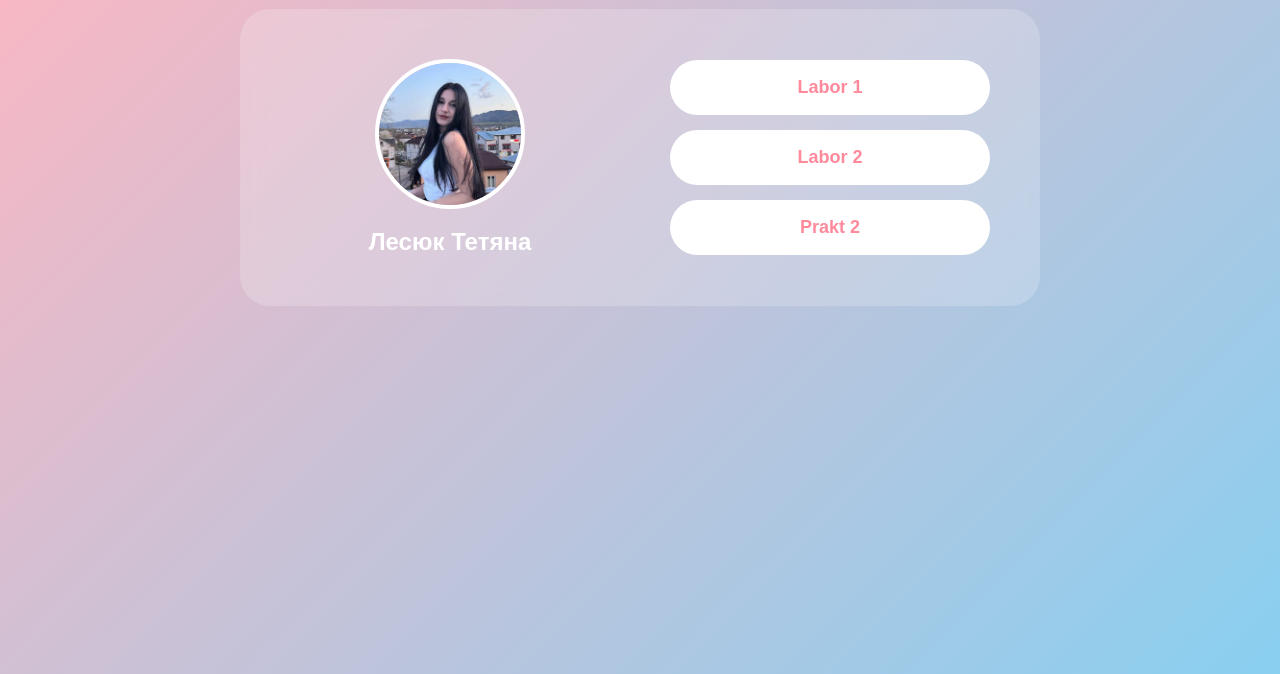
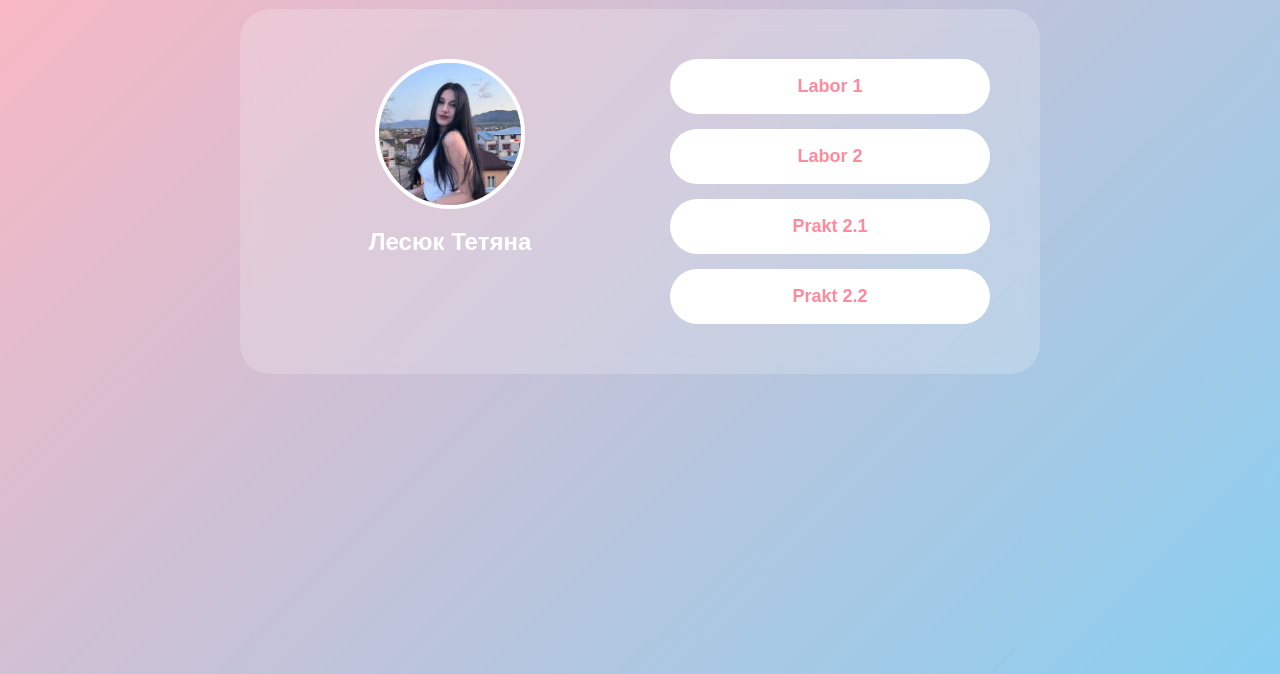
Before and after one commit to Tetianna02/tetianalesiuk.github.io, a plain HTML site: page index.html in a window 1280 px wide. Shown: the part 126-800 px from the top of the page. Drawn offline with Linux system fonts and the light colour scheme.

Commit message:
Update index.html

```diff
--- a/index.html
+++ b/index.html
@@ -19,7 +19,8 @@
             <div class="buttons">
                 <a href="lab-1/index.html" class="btn">Labor 1</a>
                 <a href="lab-2/index.html" class="btn">Labor 2</a>
-                 <a href="PR-2/task_lemons/index.html" class="btn">Prakt 2</a>
+                <a href="PR-2/task_lemons/index.html" class="btn">Prakt 2.1</a>
+                <a href="PR-2/task_mriya/index.html" class="btn">Prakt 2.2</a>
             </div>
         </div>
     </div>
```
